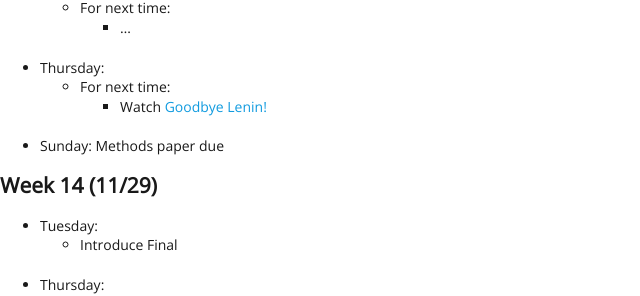
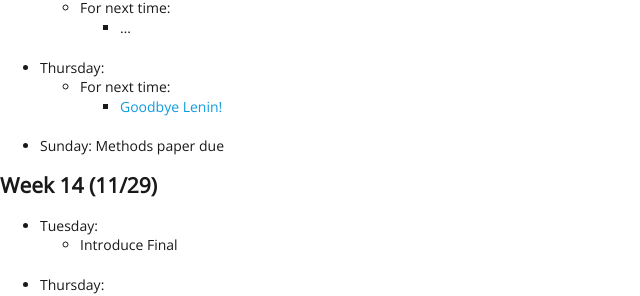
Before and after one commit to EMBrewer/dat150, a Jekyll site: the page built from _posts/2021-09-27-Schedule.md, in a window 1280 px wide and 900 px high, scrolled down 2238 px. Shown: the part 385-681 px from the top of the window, without its empty margins (0-640 px from the left). Built offline with Jekyll 4.4.1, drawn with Linux system fonts in a browser that asks for light colours; our own code applies the rules of GitHub Pages for plain Markdown files.

Commit message:
Update 2021-09-27-Schedule.md

```diff
--- a/_posts/2021-09-27-Schedule.md
+++ b/_posts/2021-09-27-Schedule.md
@@ -110,7 +110,7 @@
 		- ...
 - Thursday:
 	- For next time:
-		- Watch [Goodbye Lenin!](https://www.youtube.com/watch?v=qQvzOipkkNM)
+		- [Goodbye Lenin!](https://www.youtube.com/watch?v=qQvzOipkkNM)
 - Sunday: Methods paper due
 
 ## Week 14 (11/29)
```
